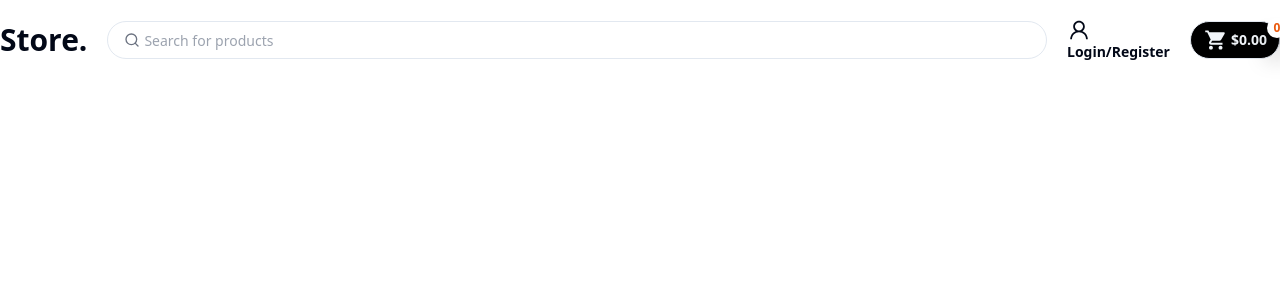
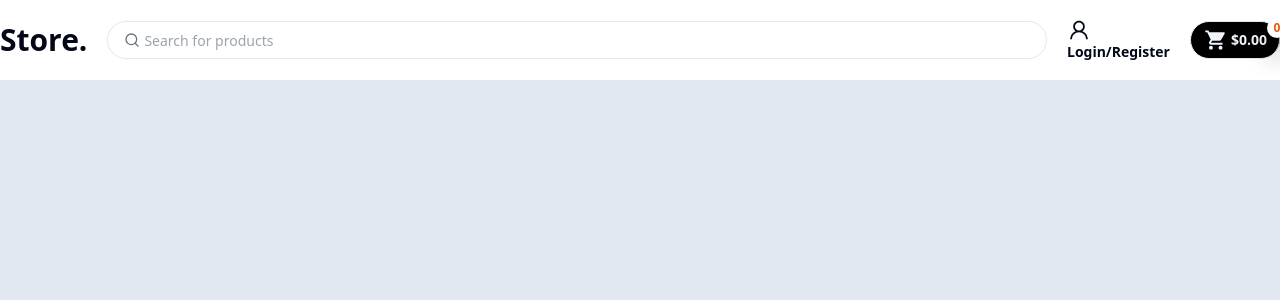
Before and after one commit to ImranBashir1/ecommerce, a Next.js app: page / in a window 1280 px wide. Shown: the top 300 px of the page. Built offline with nearby package versions, Linux system fonts and the light colour scheme; no server answers.

Commit message:
background color update

```diff
--- a/src/app/page.tsx
+++ b/src/app/page.tsx
@@ -2,7 +2,7 @@
 
 export default function Home() {
   return (
-    <main className="flex min-h-screen flex-col items-center justify-between p-24">
+    <main className="flex min-h-screen flex-col items-center justify-between p-24 bg-slate-200">
 
     </main>
   )}
```
